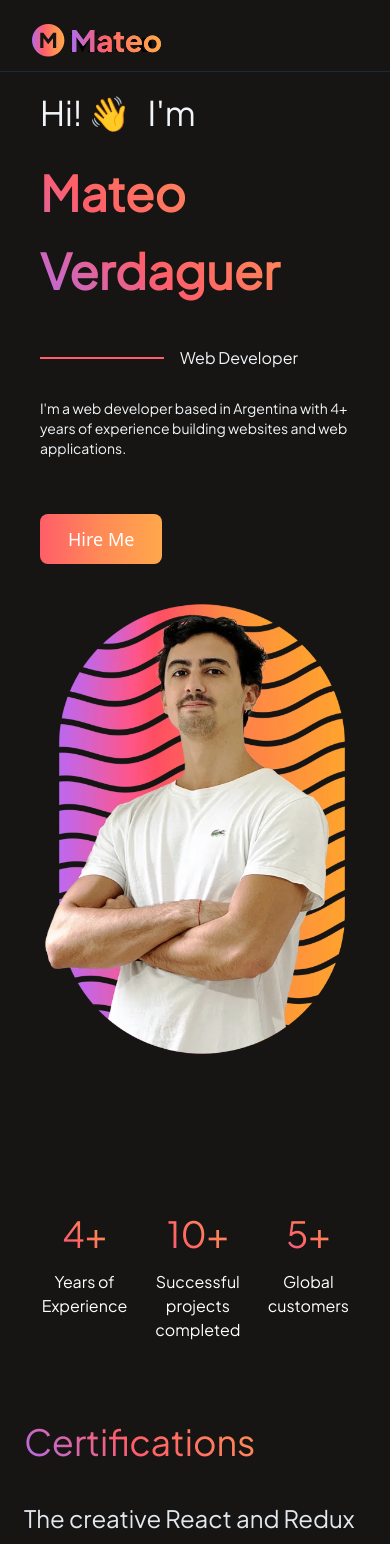
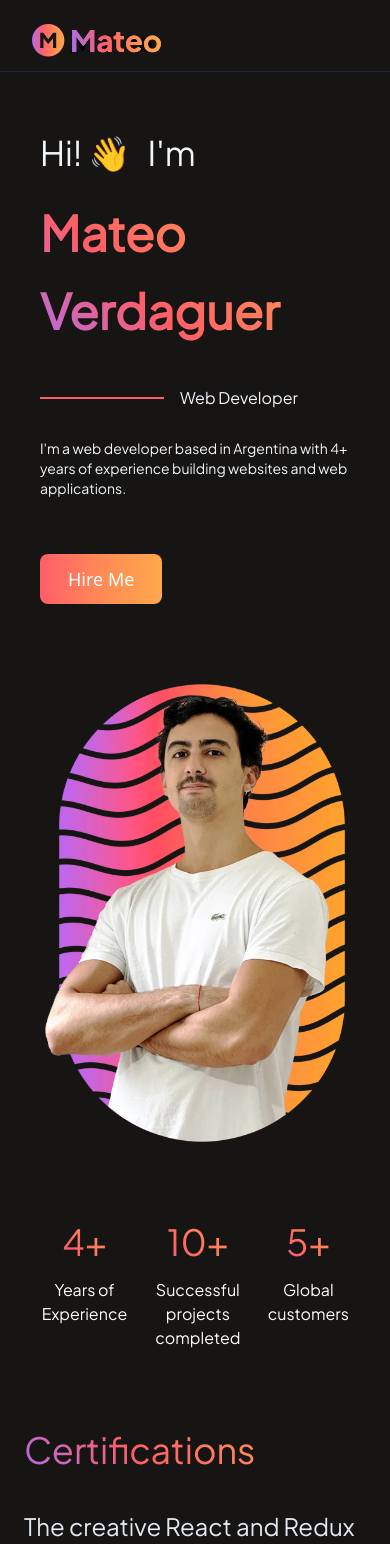
Before and after one commit to TeoVerdaguer/mateoverdaguer, a React (Create React App) app: page / in a window 390 px wide. Shown: the top 1544 px of the page. Built offline with nearby package versions, Linux system fonts and the light colour scheme.

Commit message:
resposive design fixes

```diff
--- a/src/pages/Hero.jsx
+++ b/src/pages/Hero.jsx
@@ -8,7 +8,7 @@ const Hero = () => {
     <section
       id="home"
       className="w-full px-10 flex xl:flex-row flex-col items-center gap-10 justify-center
-      min-h-screen pb-20"
+      min-h-screen mt-10 md:mt-0 md:pb-20"
     >
       <motion.div
         className="flex flex-col items-start w-full xl:w-2/5"
@@ -58,9 +58,7 @@ const Hero = () => {
         <img
           src={portrait}
           alt="portrait"
-          // width={500}
-          // height={764}
-          className="w-[300px] h-[450px] sm:w-[400px] sm:h-[600px] "
+          className="w-[300px] sm:w-[400px] mt-10"
         />
 
       </motion.div>
--- a/src/pages/Projects.jsx
+++ b/src/pages/Projects.jsx
@@ -3,7 +3,7 @@ import { sites } from '../constants';
 
 const Projects = () => {
   return (
-    <section id="projects" className="max-container max-sm:mt-12">
+    <section id="projects" className="max-container max-sm:mt-12 mx-4">
       <h1 className="text-5xl font-jakarta-sans sm:py-20
       main-gradient text-center">
       Projects
```
